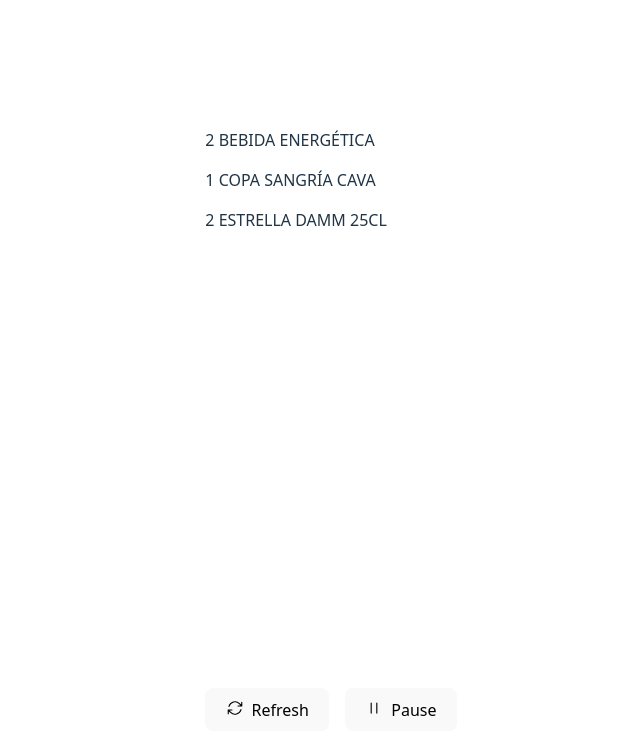
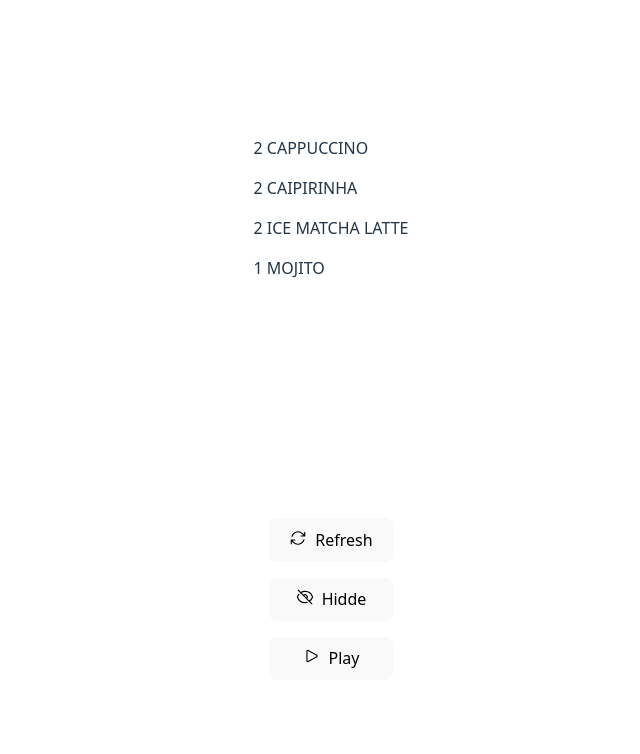
Before and after one commit to Fernandicus/bartending, a React (Vite) app: page / in a window 1280 px wide. Shown: the top 754 px of the page, without its empty margins (309-949 px from the left). Built offline with nearby package versions, Linux system fonts and the light colour scheme.

Commit message:
hidde / show button

```diff
--- a/src/App.tsx
+++ b/src/App.tsx
@@ -3,28 +3,57 @@
 import { drinksList, drinksRange, frequency } from "./constants";
 import { RefreshIcon } from "./icons/RefreshIcon";
 import { PauseIcon } from "./icons/PuaseIcon";
+import { useState } from "react";
+import { PlayIcon } from "./icons/PlayIcon";
+import { EyeIcon } from "./icons/EyeIcon";
+import { EyeSlashIcon } from "./icons/EyeSlashIcon";
 
 function App() {
-  const { drinks, refresh, pause } = useDrinksGenerator(
+  const { drinks, refresh, play, pause } = useDrinksGenerator(
     frequency,
     drinksList,
     drinksRange
   );
 
+  const [isPlaying, setIsPlaying] = useState(false);
+  const [isHidden, setIsHidden] = useState(false);
+
   return (
-    <div style={{ height: "70dvh" }}>
+    <div
+      style={{
+        display: "flex",
+        flexDirection: "column",
+        justifyContent: "space-between",
+        height: "70dvh",
+        alignItems: "center",
+      }}
+    >
       <div style={{ textAlign: "left", height: "100%" }}>
-        {drinks.map((drink) => {
-          return <p>{drink}</p>;
+        {drinks.map((drink, i) => {
+          return (
+            <p key={i} style={{ visibility: isHidden ? "hidden" : "visible" }}>
+              {drink}
+            </p>
+          );
         })}
       </div>
-      <div style={{ display: "flex", gap: "1rem" }}>
+      <div
+        style={{
+          display: "flex",
+          flexDirection: "column",
+          gap: "1rem",
+        }}
+      >
         <button
           style={{
             display: "flex",
+            justifyContent: "center",
             gap: "0.5rem",
           }}
-          onClick={refresh}
+          onClick={() => {
+            refresh();
+            setIsPlaying(false);
+          }}
         >
           <RefreshIcon width={18} />
           Refresh
@@ -32,12 +61,53 @@
         <button
           style={{
             display: "flex",
+            justifyContent: "center",
             gap: "0.5rem",
           }}
-          onClick={pause}
+          onClick={() => {
+            setIsHidden((prev) => !prev);
+          }}
         >
-          <PauseIcon width={18} />
-          Pause
+          {isHidden ? (
+            <>
+              <EyeIcon width={18} />
+              Show
+            </>
+          ) : (
+            <>
+              <EyeSlashIcon width={18} />
+              Hidde
+            </>
+          )}
+        </button>
+        <button
+          style={{
+            display: "flex",
+            justifyContent: "center",
+            gap: "0.5rem",
+          }}
+          onClick={() => {
+            if (isPlaying) {
+              setIsPlaying(false);
+              pause();
+              return;
+            }
+
+            play();
+            setIsPlaying(true);
+          }}
+        >
+          {isPlaying ? (
+            <>
+              <PauseIcon width={18} />
+              Pause
+            </>
+          ) : (
+            <>
+              <PlayIcon width={18} />
+              Play
+            </>
+          )}
         </button>
       </div>
     </div>
--- /dev/null
+++ b/src/icons/EyeIcon.tsx
@@ -0,0 +1,26 @@
+import { SVGAttributes } from "react";
+
+export function EyeIcon(props: SVGAttributes<SVGElement>) {
+  return (
+    <svg
+      fill="none"
+      strokeWidth={1.5}
+      stroke="currentColor"
+      viewBox="0 0 24 24"
+      xmlns="http://www.w3.org/2000/svg"
+      aria-hidden="true"
+      {...props}
+    >
+      <path
+        strokeLinecap="round"
+        strokeLinejoin="round"
+        d="M2.036 12.322a1.012 1.012 0 0 1 0-.639C3.423 7.51 7.36 4.5 12 4.5c4.638 0 8.573 3.007 9.963 7.178.07.207.07.431 0 .639C20.577 16.49 16.64 19.5 12 19.5c-4.638 0-8.573-3.007-9.963-7.178Z"
+      />
+      <path
+        strokeLinecap="round"
+        strokeLinejoin="round"
+        d="M15 12a3 3 0 1 1-6 0 3 3 0 0 1 6 0Z"
+      />
+    </svg>
+  );
+}
--- /dev/null
+++ b/src/icons/EyeSlashIcon.tsx
@@ -0,0 +1,21 @@
+import { SVGAttributes } from "react";
+
+export function EyeSlashIcon(props: SVGAttributes<SVGElement>) {
+  return (
+    <svg
+      fill="none"
+      strokeWidth={1.5}
+      stroke="currentColor"
+      viewBox="0 0 24 24"
+      xmlns="http://www.w3.org/2000/svg"
+      aria-hidden="true"
+      {...props}
+    >
+      <path
+        strokeLinecap="round"
+        strokeLinejoin="round"
+        d="M3.98 8.223A10.477 10.477 0 0 0 1.934 12C3.226 16.338 7.244 19.5 12 19.5c.993 0 1.953-.138 2.863-.395M6.228 6.228A10.451 10.451 0 0 1 12 4.5c4.756 0 8.773 3.162 10.065 7.498a10.522 10.522 0 0 1-4.293 5.774M6.228 6.228 3 3m3.228 3.228 3.65 3.65m7.894 7.894L21 21m-3.228-3.228-3.65-3.65m0 0a3 3 0 1 0-4.243-4.243m4.242 4.242L9.88 9.88"
+      />
+    </svg>
+  );
+}
--- /dev/null
+++ b/src/icons/PlayIcon.tsx
@@ -0,0 +1,21 @@
+import { SVGAttributes } from "react";
+
+export function PlayIcon(props: SVGAttributes<SVGElement>) {
+  return (
+    <svg
+      fill="none"
+      strokeWidth={1.5}
+      stroke="currentColor"
+      viewBox="0 0 24 24"
+      xmlns="http://www.w3.org/2000/svg"
+      aria-hidden="true"
+      {...props}
+    >
+      <path
+        strokeLinecap="round"
+        strokeLinejoin="round"
+        d="M5.25 5.653c0-.856.917-1.398 1.667-.986l11.54 6.347a1.125 1.125 0 0 1 0 1.972l-11.54 6.347a1.125 1.125 0 0 1-1.667-.986V5.653Z"
+      />
+    </svg>
+  );
+}
--- a/src/useDrinksGenerator.ts
+++ b/src/useDrinksGenerator.ts
@@ -8,35 +8,27 @@
 ) {
   const [drinks, setDrinks] = useState<string[]>([]);
   const intervalRef = useRef<number>(null);
-  const [restartInterval, setRestartInterval] = useState(false);
-
-  const refreshInterval = () => {
-    setRestartInterval((prev) => !prev);
-  };
 
   const randomDrinks = () => {
     return getRandomDrinks(drinksMenu, drinksRange);
   };
 
   useEffect(() => {
-    setDrinks(randomDrinks);
-
-    intervalRef.current = setInterval(() => {
-      setDrinks(randomDrinks);
-    }, frequency);
-
-    return () => {
-      if (intervalRef.current) {
-        clearInterval(intervalRef.current);
-      }
-    };
-  }, [restartInterval]);
+    setDrinks(randomDrinks());
+  }, []);
 
   return {
     drinks,
     refresh: () => {
       if (intervalRef.current) clearInterval(intervalRef.current);
-      refreshInterval();
+      setDrinks(randomDrinks);
+    },
+    play: () => {
+      setDrinks(randomDrinks);
+
+      intervalRef.current = setInterval(() => {
+        setDrinks(randomDrinks);
+      }, frequency);
     },
     pause: () => {
       if (intervalRef.current) clearInterval(intervalRef.current);
```
